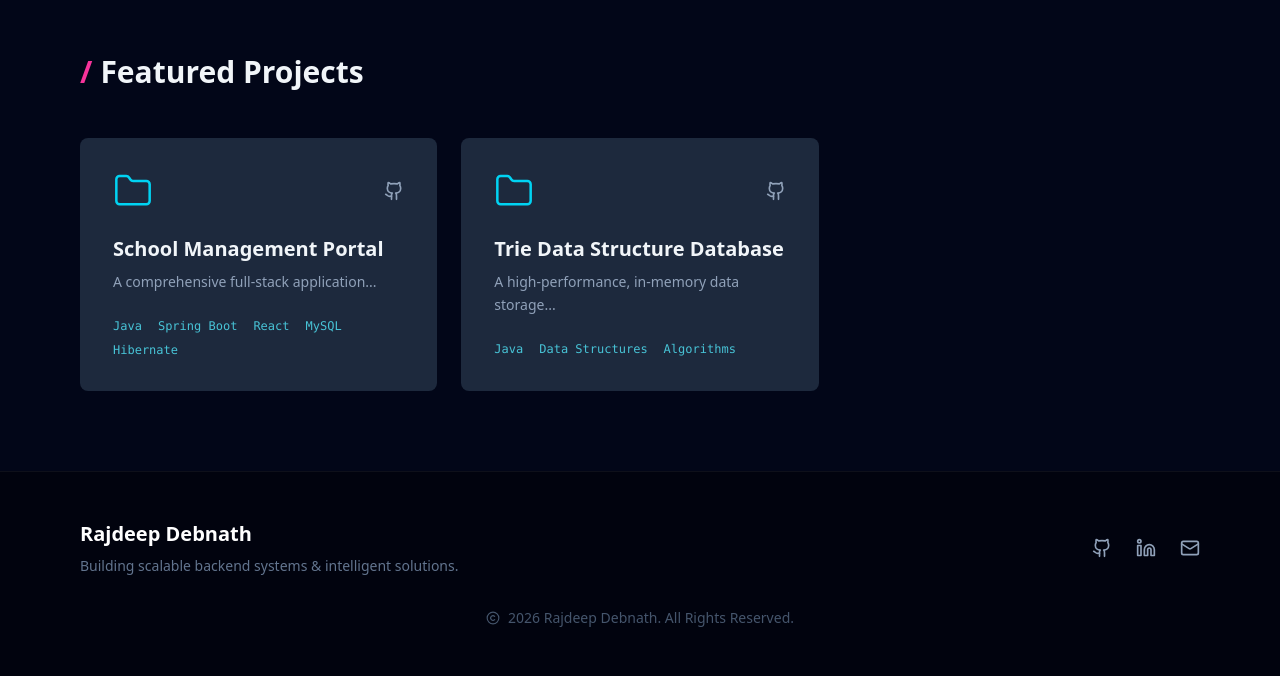
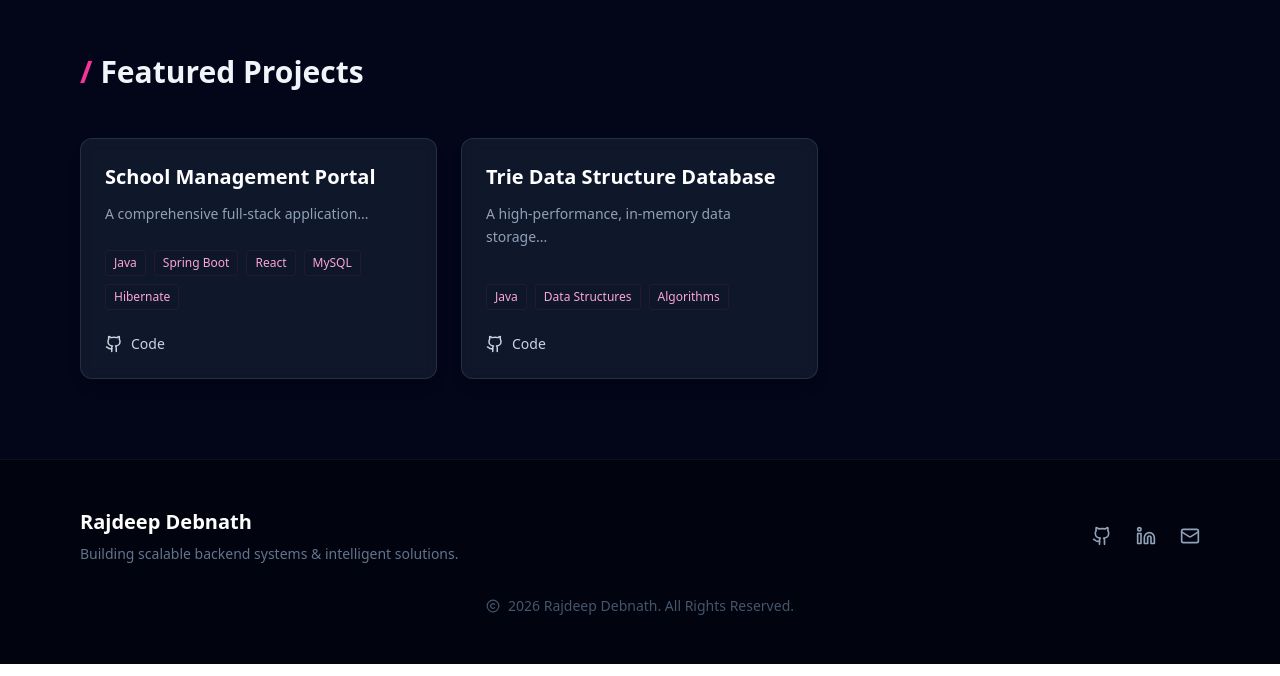
Before and after one commit to rdChandrahaS/portfolio, a React (Vite) app: page / in a window 1280 px wide. Shown: the part 1663-2339 px from the top of the page. Built offline with nearby package versions, Linux system fonts and the light colour scheme.

Commit message:
Dynamic css

```diff
--- a/src/components/ProjectCard.tsx
+++ b/src/components/ProjectCard.tsx
@@ -1,67 +1,81 @@
-import { Github, ExternalLink, Folder } from 'lucide-react';
+import { Github, ExternalLink } from 'lucide-react';
+import Tilt from 'react-parallax-tilt'; // Import Tilt
+import { motion } from 'framer-motion';
 
 interface ProjectCardProps {
   title: string;
   description: string;
   stack: string[];
-  githubUrl?: string; // Optional: Link to GitHub repo
-  liveUrl?: string;   // Optional: Link to live demo
+  githubUrl?: string;
+  liveUrl?: string;
 }
 
 const ProjectCard = ({ title, description, stack, githubUrl, liveUrl }: ProjectCardProps) => {
   return (
-    <div className="bg-slate-800 p-8 rounded-lg transition-all duration-300 hover:-translate-y-2 hover:shadow-xl hover:shadow-cyan-900/20 border border-transparent hover:border-cyan-500/30 relative group">
+    <motion.div
+      initial={{ opacity: 0, y: 20 }}
+      whileInView={{ opacity: 1, y: 0 }}
+      viewport={{ once: true }}
+      transition={{ duration: 0.5 }}
+    >
+      <Tilt
+        tiltMaxAngleX={10}
+        tiltMaxAngleY={10}
+        perspective={1000}
+        scale={1.02}
+        className="h-full"
+      >
+        <div className="bg-slate-800/50 backdrop-blur border border-white/10 rounded-xl p-6 h-full flex flex-col justify-between hover:border-pink-500/30 transition-colors shadow-lg">
 
-      {/* Card Header: Folder Icon & Links */}
-      <div className="flex justify-between items-center mb-6">
-        <Folder className="text-cyan-400" size={40} strokeWidth={1.5} />
+          <div>
+            <h3 className="text-xl font-bold text-white mb-3 group-hover:text-pink-400 transition-colors">
+              {title}
+            </h3>
+            <p className="text-slate-400 text-sm mb-6 leading-relaxed">
+              {description}
+            </p>
+          </div>
 
-        <div className="flex gap-4">
+          <div>
+            <div className="flex flex-wrap gap-2 mb-6">
+              {stack.map((tech) => (
+                <span
+                  key={tech}
+                  className="px-2 py-1 text-xs font-medium bg-slate-900/50 text-pink-300 rounded border border-pink-500/10"
+                >
+                  {tech}
+                </span>
+              ))}
+            </div>
+
+            <div className="flex items-center gap-4">
               {githubUrl && (
                 <a
                   href={githubUrl}
                   target="_blank"
-              rel="noreferrer"
-              className="text-slate-400 hover:text-cyan-400 transition"
-              title="View Source Code"
+                  rel="noopener noreferrer"
+                  className="flex items-center gap-2 text-sm text-slate-300 hover:text-white transition-colors"
                 >
-              <Github size={20} />
+                  <Github size={18} />
+                  <span>Code</span>
                 </a>
               )}
               {liveUrl && (
                 <a
                   href={liveUrl}
                   target="_blank"
-              rel="noreferrer"
-              className="text-slate-400 hover:text-cyan-400 transition"
-              title="View Live App"
+                  rel="noopener noreferrer"
+                  className="flex items-center gap-2 text-sm text-pink-400 hover:text-pink-300 transition-colors"
                 >
-              <ExternalLink size={20} />
+                  <ExternalLink size={18} />
+                  <span>Live Demo</span>
                 </a>
               )}
             </div>
           </div>
-
-      {/* Title */}
-      <h3 className="text-xl font-bold text-slate-100 group-hover:text-cyan-400 transition mb-2">
-        {title}
-      </h3>
-
-      {/* Description */}
-      <p className="text-slate-400 mb-6 leading-relaxed text-sm">
-        {description}
-      </p>
-
-      {/* Tech Stack Footer */}
-      <div className="flex flex-wrap gap-x-4 gap-y-2 mt-auto">
-        {stack.map((tech) => (
-          <span key={tech} className="text-xs font-mono text-cyan-300/80">
-            {tech}
-          </span>
-        ))}
         </div>
-
-    </div>
+      </Tilt>
+    </motion.div>
   );
 };
 
```
Lines whose indentation alone changed are shown as unchanged.
